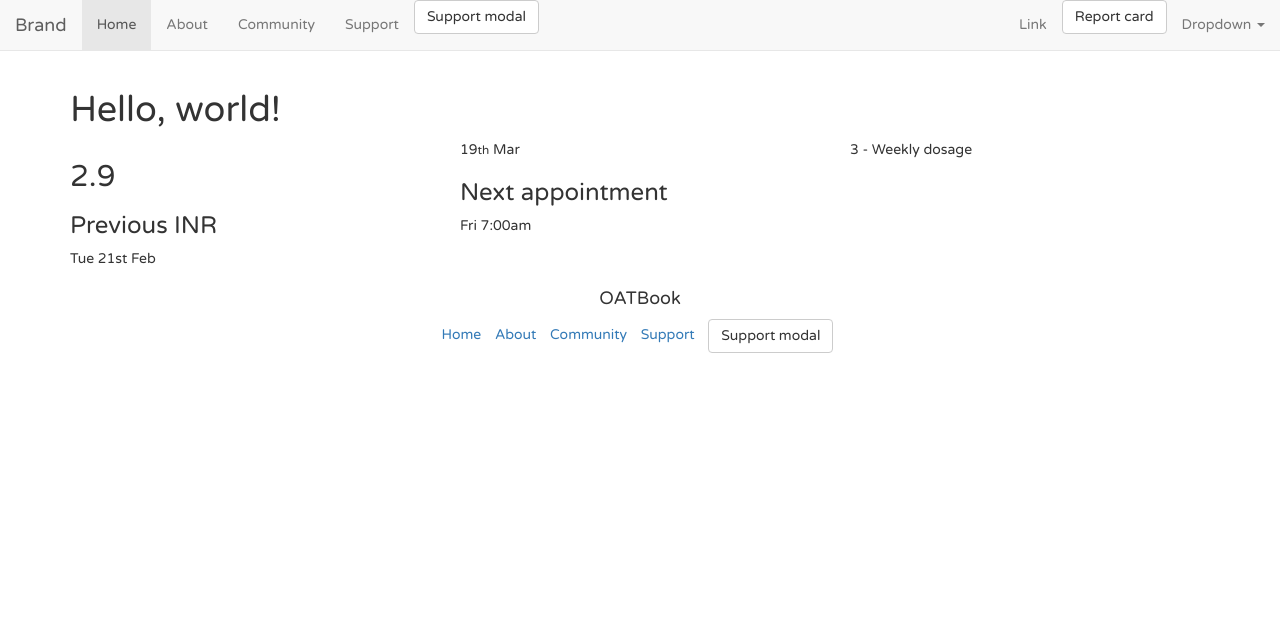
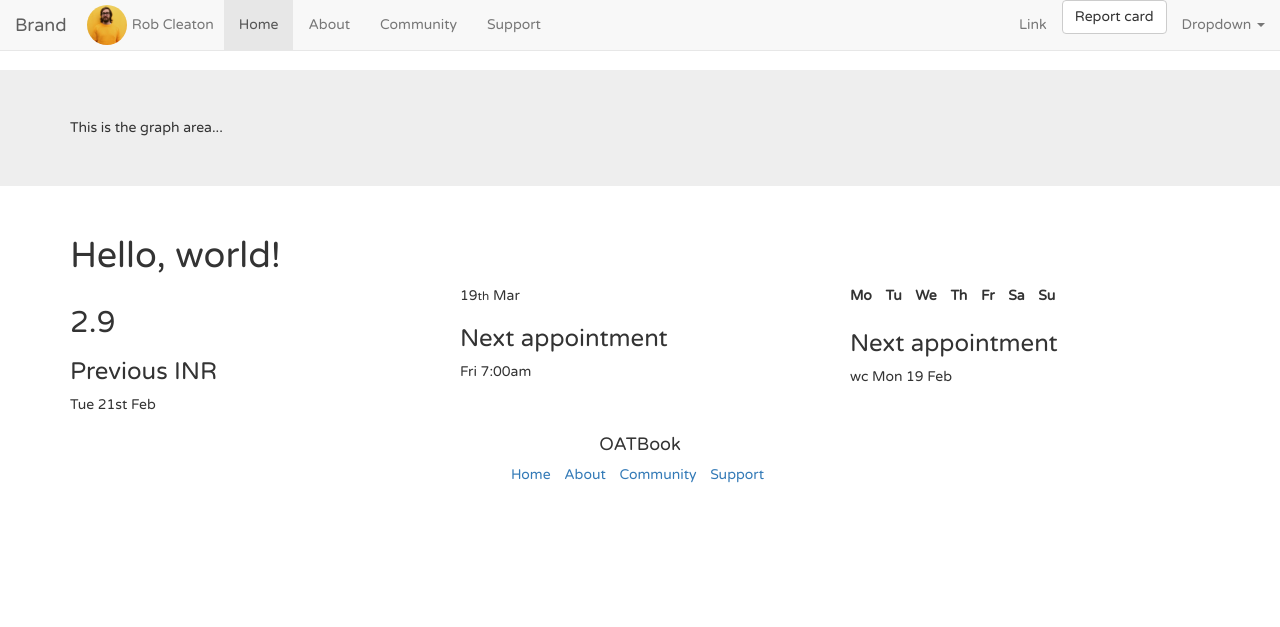
Before and after one commit to robcleaton/my.oatbook, a PHP site: page / in a window 1280 px wide. Shown: the top 627 px of the page. Run offline with PHP 8.4, Linux system fonts and the light colour scheme.

Commit message:
index update

```diff
--- a/includes/footer.php
+++ b/includes/footer.php
@@ -11,13 +11,7 @@
           <li><a href="/">Home</a></li>
           <li><a href="about.php">About</a></li>
           <li><a href="community.php">Community</a></li>
-          <li><a href="support.php">Support</a></li>
-          <li>
-            <!-- Button trigger modal -->
-            <button type="button" class="btn btn-default" data-toggle="modal" data-target="#supportModal">
-              Support modal
-            </button>
-          </li>
+          <li><a href="support.php" data-toggle="modal" data-target="#supportModal">Support</a></li>
         </ul>
 
         <ul class="list-inline social">
--- a/includes/header.php
+++ b/includes/header.php
@@ -7,6 +7,7 @@
     <!-- The above 3 meta tags *must* come first in the head; any other head content must come *after* these tags -->
     <title>My OATBook | <?php echo $pageTitle; ?></title>
 
+    <link rel="shortcut icon" href="../assets/images/favicon.ico" type="image/x-icon">
     <!-- Bootstrap -->
     <link href="stylesheets/styles.css" rel="stylesheet">
 
@@ -34,16 +35,11 @@
       <!-- Collect the nav links, forms, and other content for toggling -->
       <div class="collapse navbar-collapse" id="bs-example-navbar-collapse-1">
         <ul class="nav navbar-nav">
+          <li><a href="#/" class="user"><p class="username">Rob Cleaton</p></a></li>
           <li class="active"><a href="#">Home <span class="sr-only">(current)</span></a></li>
-          <li><a href="#">About</a></li>
-          <li><a href="#">Community</a></li>
-          <li><a href="#">Support</a></li>
-          <li>
-            <!-- Button trigger modal -->
-            <button type="button" class="btn btn-default" data-toggle="modal" data-target="#supportModal">
-              Support modal
-            </button>
-          </li>
+          <li><a href="about.php">About</a></li>
+          <li><a href="community.php">Community</a></li>
+          <li><a href="#" data-toggle="modal" data-target="#supportModal">Support</a></li>
         </ul>
 
         <ul class="nav navbar-nav navbar-right">
--- a/includes/support.php
+++ b/includes/support.php
@@ -7,7 +7,30 @@
         <h4 class="modal-title" id="myModalLabel">Support modal</h4>
       </div>
       <div class="modal-body">
-        ...
+        <div class="row">
+
+          <div class="col-sm-6">
+            <form>
+              <div class="form-group">
+                <label for="yourName">Your name</label>
+                <input type="name" class="form-control" id="yourName" placeholder="Your name">
+              </div>
+              <div class="form-group">
+                <label for="emailSubject">Email subject</label>
+                <input type="emailSubject" class="form-control" id="emailSubject" placeholder="Email subject">
+              </div>
+
+              <label for="yourMessage">Your message</label>
+              <textarea class="form-control" rows="3"></textarea>
+              <button type="submit" class="btn btn-default">Submit</button>
+            </form>
+
+          </div>
+          <div class="col-sm-6">
+            <p>Alternatively you can email your support questions to <a href="#/">support@oatbook.co.uk</a></p>
+          </div>
+
+        </div>
       </div>
       <div class="modal-footer">
         <button type="button" class="btn btn-default" data-dismiss="modal">Close</button>
--- a/index.php
+++ b/index.php
@@ -5,9 +5,16 @@ $pageTitle = "Home";
   include 'includes/support.php'; ?>
 
 
+  <!-- Graph -->
+  <div class="jumbotron">
+    <div class="container">
+      This is the graph area...
+    </div>
+  </div><!-- /jumbotron -->
+
+
   <div class="container">
-    <h1>Hello, world!</h1>
-
+    <h1 class="center-block">Hello, world!</h1>
     <!-- Stats -->
     <div class="row">
 
@@ -28,7 +35,17 @@ $pageTitle = "Home";
 
       <!-- Weekly dosages -->
       <div class="col-md-4">
-        3 - Weekly dosage
+        <ul class="list-inline weeklyDosages">
+          <li><span class="dose"></span><label>Mo</label></li>
+          <li><span class="dose"></span><label>Tu</label></li>
+          <li><span class="dose"></span><label>We</label></li>
+          <li><span class="dose"></span><label>Th</label></li>
+          <li><span class="dose"></span><label>Fr</label></li>
+          <li><span class="dose"></span><label>Sa</label></li>
+          <li><span class="dose"></span><label>Su</label></li>
+        </ul>
+        <h3>Next appointment</h3>
+        <p class="date">wc Mon 19 Feb</p>
       </div>
 
     </div><!-- /stats -->
--- a/sass/_custom.scss
+++ b/sass/_custom.scss
@@ -10,3 +10,21 @@ body {
   bottom: 5px;
   right: 5px;
 }
+.user {
+  padding: 5px !important;
+
+  p.username {
+    margin: 10px 5px;
+    float: left;
+  }
+}
+.user:before {
+  content: '';
+  background: url('../assets/images/avatar.jpg') 0 0 no-repeat;
+  background-size: 40px;
+  height: 40px;
+  width: 40px;
+  border-radius: 20px;
+  float: left;
+  display: block;
+}
```
Also changed, not shown: assets/images/avatar.jpg (added), assets/images/favicon.ico (added), stylesheets/styles.css, 3 other files.
